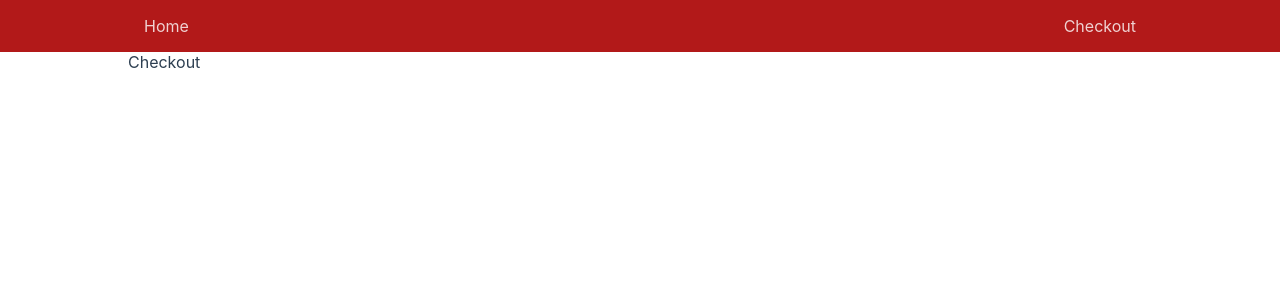
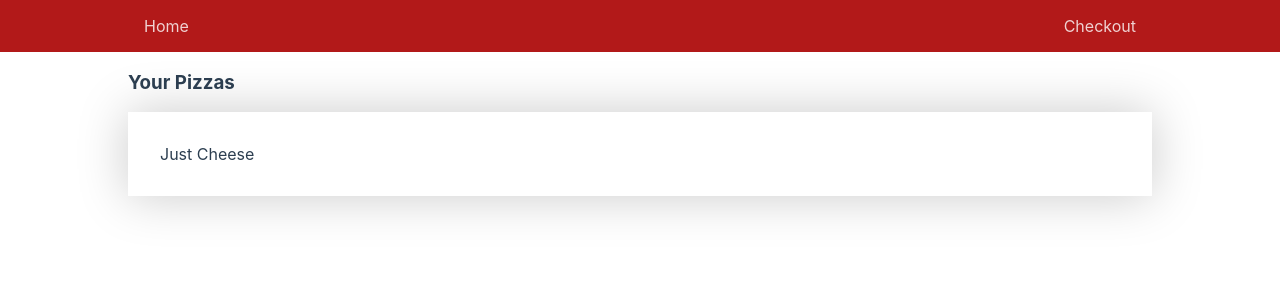
Before and after one commit to shubhamzanwar/pizza-ordering-service, a React (Create React App) app: page /checkout in a window 1280 px wide. Shown: the top 300 px of the page. Built offline with nearby package versions, Linux system fonts and the light colour scheme.

Commit message:
components: adding the checkout component

```diff
--- a/src/components/Checkout/index.js
+++ b/src/components/Checkout/index.js
@@ -1,8 +1,11 @@
 import React from 'react';
+import CheckoutSummary from '../CheckoutSummary';
 import * as styles from './index.module.css';
 
 const Checkout = () => (
-  <div className={styles['checkout-container']}>Checkout</div>
+  <div className={styles['checkout-container']}>
+    <CheckoutSummary />
+  </div>
 );
 
 export default Checkout;
--- /dev/null
+++ b/src/components/CheckoutSummary/index.js
@@ -0,0 +1,37 @@
+import React from 'react';
+import PropTypes from 'prop-types';
+import { connect } from 'react-redux';
+import { getPizzaSummary } from '../../utils/pizza';
+import * as styles from './index.module.css';
+
+const CheckoutSummary = ({ pizzas }) => (
+  <div className={styles['checkout-summary-container']}>
+    <h3 className={styles['toppings-pallette-header']}>Your Pizzas</h3>
+    {pizzas.map((pizza) => (
+      <div className={styles['checkout-pizza-summary']}>{getPizzaSummary(pizza)}</div>
+    ))}
+  </div>
+);
+
+CheckoutSummary.propTypes = {
+  pizzas: PropTypes.arrayOf(
+    PropTypes.shape({
+      greenPepper: PropTypes.bool,
+      redPepper: PropTypes.bool,
+      olives: PropTypes.bool,
+      sausages: PropTypes.bool,
+      tomato: PropTypes.bool,
+      mushrooms: PropTypes.bool,
+    }),
+  ),
+};
+
+CheckoutSummary.defaultProps = {
+  pizzas: [],
+};
+
+const mapStateToProps = (state) => ({
+  pizzas: state.pizzas,
+});
+
+export default connect(mapStateToProps)(CheckoutSummary);
--- /dev/null
+++ b/src/components/CheckoutSummary/index.module.css
@@ -0,0 +1,11 @@
+.checkout-summary-container {
+    flex: 3;
+}
+
+.checkout-pizza-summary {
+    padding: 2rem;
+    box-shadow: 0 0 50px 1px #ccc;
+    display: flex;
+    align-items: center;
+    margin-bottom: 1rem;
+}
--- a/src/components/Home/index.module.css
+++ b/src/components/Home/index.module.css
@@ -1,3 +1,3 @@
 .home-container {
-
+    padding-top: 2rem;
 }
```
